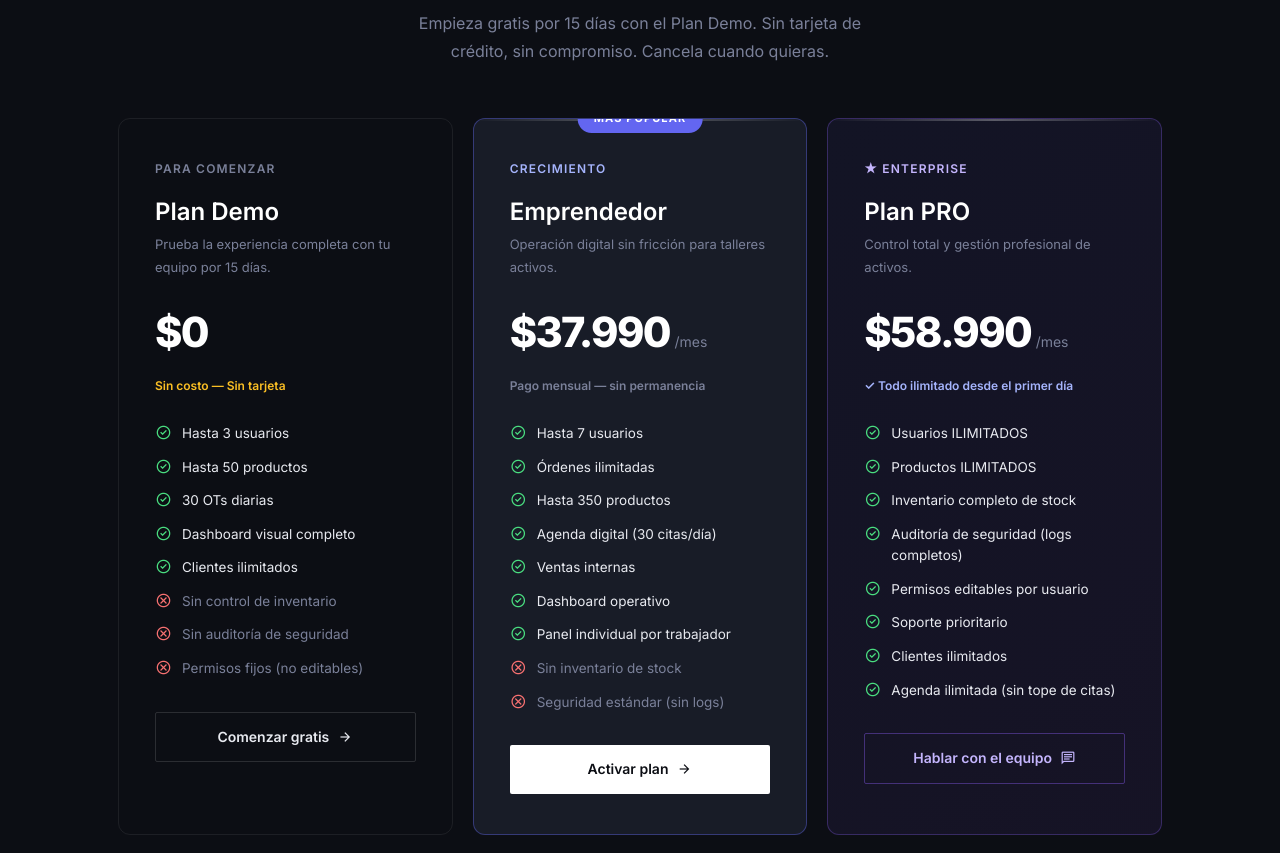
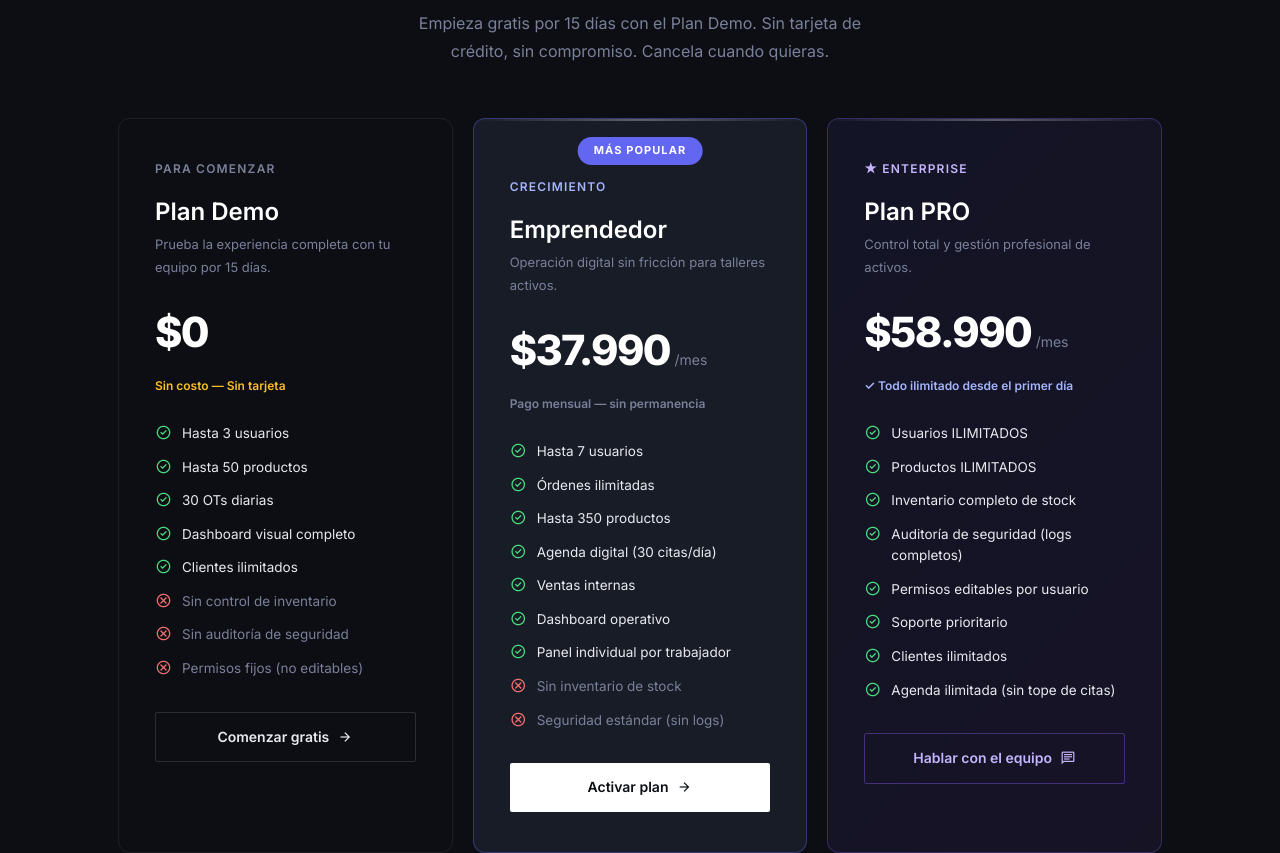
Before and after one commit to Franco2602/Landing_sis, a plain HTML site: page sistema-integral/index.html in a window 1280 px wide. Shown: the part 6315-7168 px from the top of the page. Drawn offline with nearby package versions, Linux system fonts and the light colour scheme.

Commit message:
Fix Mas popular badge overlapping card content

```diff
--- a/sistema-integral/index.html
+++ b/sistema-integral/index.html
@@ -737,8 +737,8 @@
             </div>
 
             <!-- Plan Emprendedor -->
-            <div class="plan-card featured-plan reveal" style="border-color:rgba(99,102,241,0.4);position:relative;">
-                <div style="position:absolute;top:-14px;left:50%;transform:translateX(-50%);background:#6366f1;color:#fff;font-size:11px;font-weight:700;letter-spacing:0.1em;text-transform:uppercase;padding:5px 16px;border-radius:20px;white-space:nowrap;">Más popular</div>
+            <div class="plan-card featured-plan reveal" style="border-color:rgba(99,102,241,0.4);position:relative;padding-top:58px;">
+                <div style="position:absolute;top:18px;left:50%;transform:translateX(-50%);background:#6366f1;color:#fff;font-size:11px;font-weight:700;letter-spacing:0.1em;text-transform:uppercase;padding:5px 16px;border-radius:20px;white-space:nowrap;">Más popular</div>
                 <span class="plan-name" style="color:#a5b4fc;">Crecimiento</span>
                 <h3 style="font-size:1.5rem;color:var(--white);margin-bottom:6px;">Emprendedor</h3>
                 <p style="font-size:13px;color:var(--muted);margin-bottom:20px;">Operación digital sin fricción para talleres activos.</p>
```
